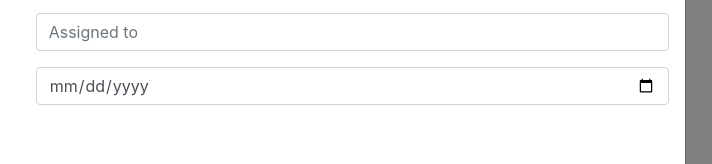
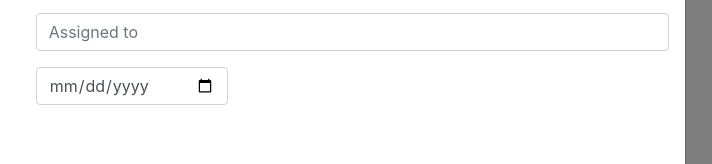
Before and after one commit to jroyvde/webapp-project, a plain HTML site: page modal.html in a window 1280 px wide. Both pictures are taken after a click on the button "Launch demo modal". Shown: the part 203-367 px from the top of the page, 354-1066 px from the left. Drawn offline with nearby package versions, Linux system fonts and the light colour scheme.

Commit message:
style date input box

```diff
--- a/css/style.css
+++ b/css/style.css
@@ -6,3 +6,6 @@
     width: 40px;
     height: 40px;
 }
+input.date {
+    width: 12em;;
+}
--- a/modal.html
+++ b/modal.html
@@ -48,7 +48,7 @@
             <div class="form-group row">
               <label for="inputPassword3" class="col-sm-2 col-form-label">Due Date:</label>
               <div class="col-sm-10">
-                <input type="date" class="form-control" id="inputPassword3" >
+                <input type="date" class="form-control date" id="inputPassword3" >
               </div>
             </div>
             <div class="form-group row">
```
